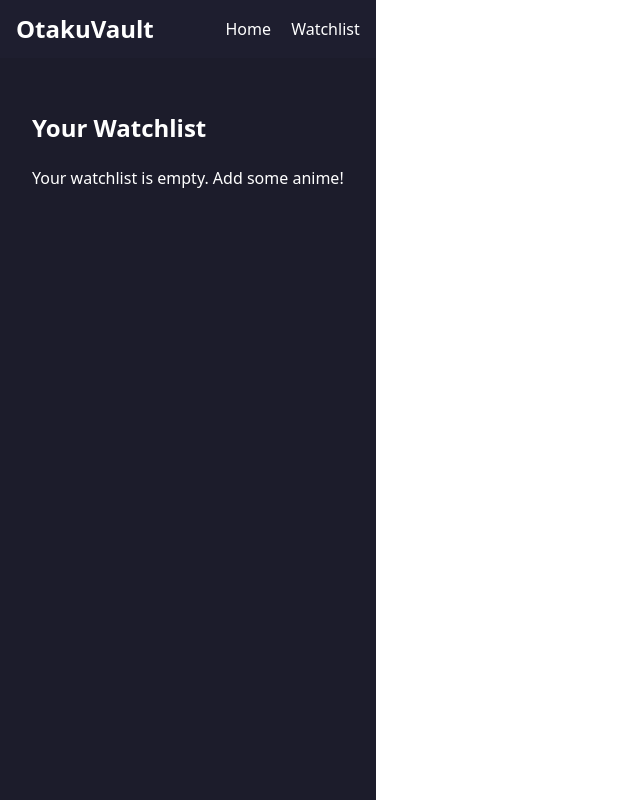
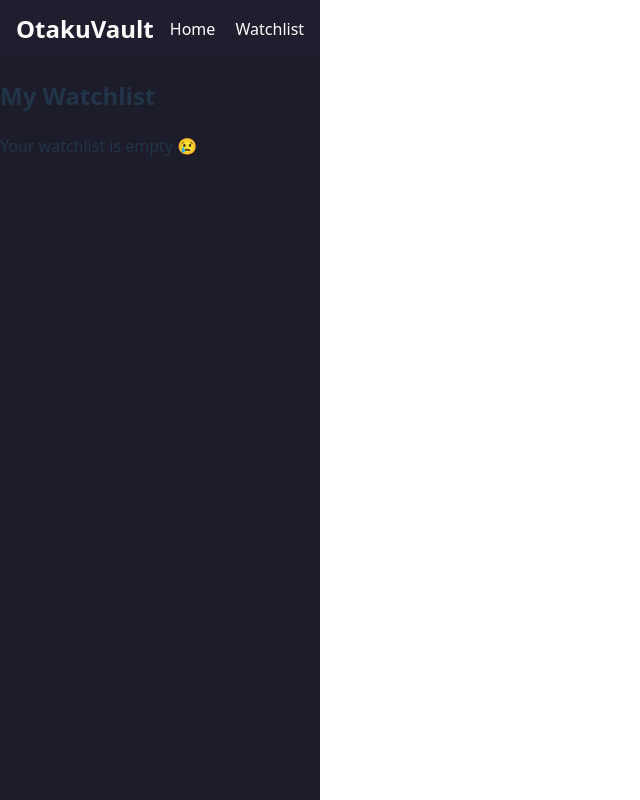
Before and after one commit to Rakesh99k/otaku-vault, a React (Vite) app: page /watchlist in a window 1280 px wide. Shown: the whole page, without its empty margins (0-640 px from the left). Built offline with nearby package versions, Linux system fonts and the light colour scheme.

Commit message:
Implementing functionalities for API calls from AniList

```diff
--- a/src/pages/Watchlist.jsx
+++ b/src/pages/Watchlist.jsx
@@ -1,19 +1,20 @@
+// src/pages/Watchlist.jsx
 import React from 'react';
 import { useSelector } from 'react-redux';
 import AnimeCard from '../components/AnimeCard';
 
 const Watchlist = () => {
-  const watchlist = useSelector((state) => state.watchlist.watchlist || []);
+  const watchlist = useSelector((state) => state.watchlist.list);
 
   return (
-    <div style={styles.container}>
-      <h2>Your Watchlist</h2>
-      {(!watchlist || watchlist.length === 0) ? (
-        <p style={{ marginTop: '1rem' }}>Your watchlist is empty. Add some anime!</p>
+    <div className="watchlist-page">
+      <h2>My Watchlist</h2>
+      {watchlist.length === 0 ? (
+        <p>Your watchlist is empty 😢</p>
       ) : (
-        <div style={styles.grid}>
+        <div className="anime-list">
           {watchlist.map((anime) => (
-            <AnimeCard key={anime.id} anime={anime} showAddButton={false} showRemoveButton={true} />
+            <AnimeCard key={anime.id} anime={anime} />
           ))}
         </div>
       )}
@@ -21,16 +22,4 @@ const Watchlist = () => {
   );
 };
 
-const styles = {
-  container: {
-    padding: '2rem',
-    color: '#fff'
-  },
-  grid: {
-    display: 'flex',
-    flexWrap: 'wrap',
-    gap: '1rem'
-  }
-};
-
 export default Watchlist;
```
